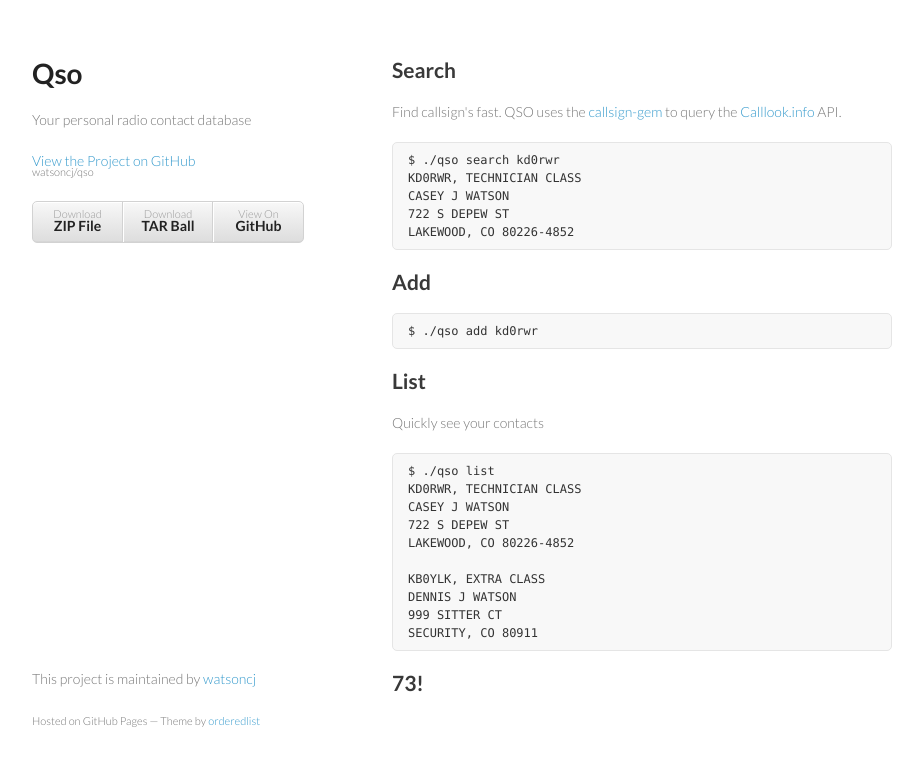
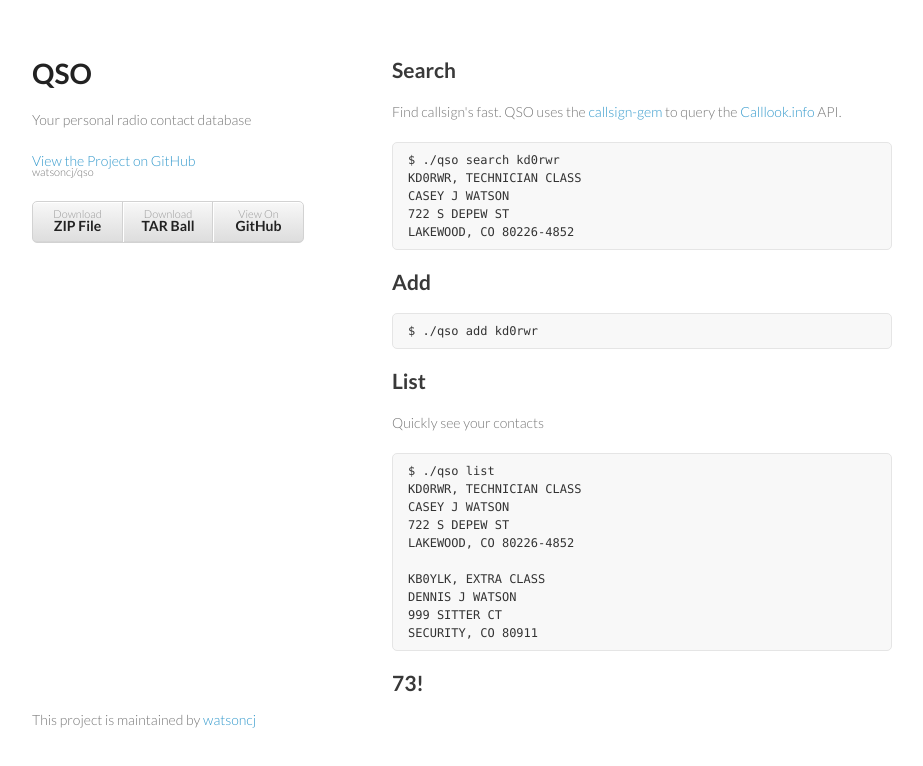
Before and after one commit to watsoncj/qso, a plain HTML site: page index.html in a window 1280 px wide. Shown: the whole page, without its empty margins (178-1101 px from the left). Drawn offline with Linux system fonts and the light colour scheme.

Commit message:
update readme

```diff
--- a/index.html
+++ b/index.html
@@ -15,7 +15,7 @@
   <body>
     <div class="wrapper">
       <header>
-        <h1>Qso</h1>
+        <h1>QSO</h1>
         <p>Your personal radio contact database </p>
         <p class="view"><a href="https://github.com/watsoncj/qso">View the Project on GitHub <small>watsoncj/qso</small></a></p>
         <ul>
@@ -61,7 +61,7 @@ SECURITY, CO 80911
       </section>
       <footer>
         <p>This project is maintained by <a href="https://github.com/watsoncj">watsoncj</a></p>
-        <p><small>Hosted on GitHub Pages &mdash; Theme by <a href="https://github.com/orderedlist">orderedlist</a></small></p>
+        <!--p><small>Hosted on GitHub Pages &mdash; Theme by <a href="https://github.com/orderedlist">orderedlist</a></small></p-->
       </footer>
     </div>
     <script src="javascripts/scale.fix.js"></script>
```
